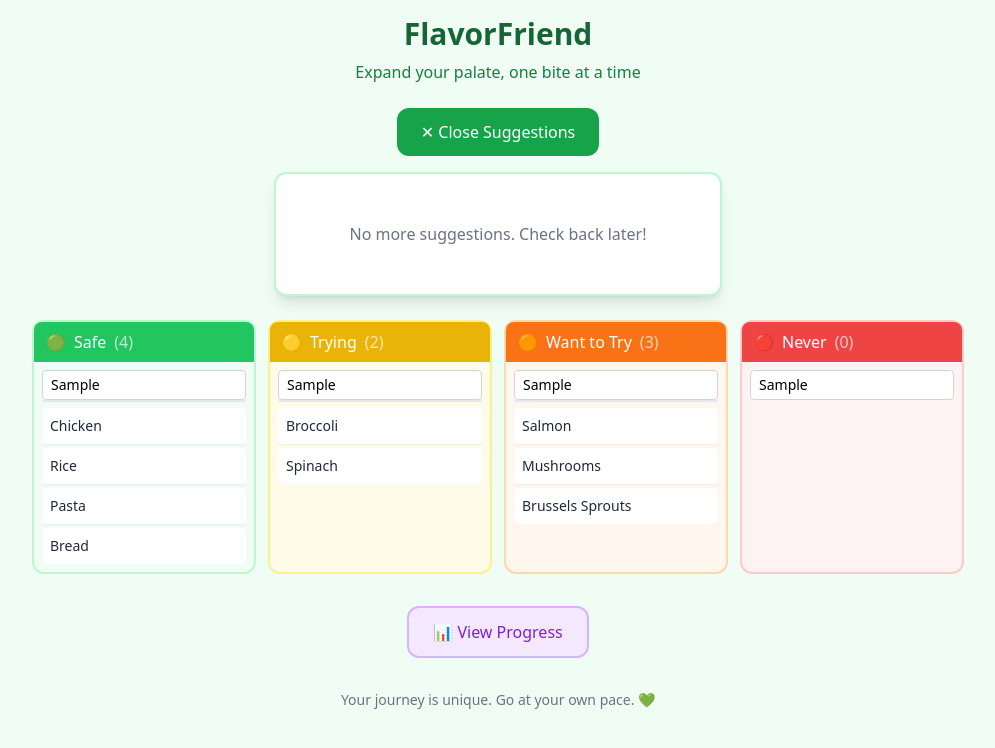
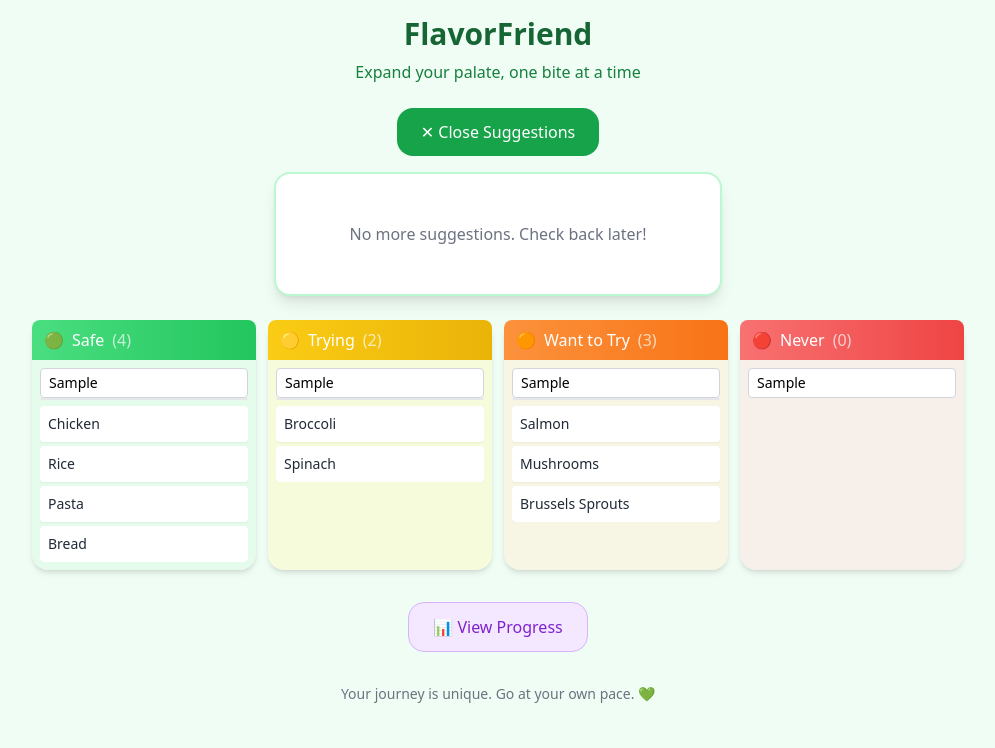
Before and after one commit to nadia-nh/flavor-friend, a Next.js app: page / in a window 1280 px wide. Both pictures are taken after typing "Sample", "Sample", "Sample", "Sample" into the empty fields and a click on the button "+ Food Suggestions". Shown: the top 748 px of the page, without its empty margins (142-1137 px from the left). Built offline with nearby package versions, Linux system fonts and the light colour scheme.

Commit message:
Modernize UI: increase rounded corners and add shadows with gradients

```diff
--- a/src/app/page.tsx
+++ b/src/app/page.tsx
@@ -24,10 +24,10 @@ const defaultFoods: Food[] = [
 ]
 
 const categoryInfo: Record<FoodCategory, { label: string; emoji: string; color: string; headerColor: string }> = {
-  safe: { label: 'Safe', emoji: '🟢', color: 'bg-green-50 border-green-200', headerColor: 'bg-green-500' },
-  learning: { label: 'Trying', emoji: '🟡', color: 'bg-yellow-50 border-yellow-200', headerColor: 'bg-yellow-500' },
-  scary: { label: 'Want to Try', emoji: '🟠', color: 'bg-orange-50 border-orange-200', headerColor: 'bg-orange-500' },
-  never: { label: 'Never', emoji: '🔴', color: 'bg-red-50 border-red-200', headerColor: 'bg-red-500' },
+  safe: { label: 'Safe', emoji: '🟢', color: 'bg-green-100/50 shadow-md', headerColor: 'bg-gradient-to-r from-green-400 to-green-500' },
+  learning: { label: 'Trying', emoji: '🟡', color: 'bg-yellow-100/50 shadow-md', headerColor: 'bg-gradient-to-r from-yellow-400 to-yellow-500' },
+  scary: { label: 'Want to Try', emoji: '🟠', color: 'bg-orange-100/50 shadow-md', headerColor: 'bg-gradient-to-r from-orange-400 to-orange-500' },
+  never: { label: 'Never', emoji: '🔴', color: 'bg-red-100/50 shadow-md', headerColor: 'bg-gradient-to-r from-red-400 to-red-500' },
 }
 
 const encouragementMessages = [
@@ -261,17 +261,17 @@ export default function Home() {
 
       <button
         onClick={() => setShowSuggestions(!showSuggestions)}
-        className={`mx-auto block mb-4 px-6 py-3 rounded-xl font-medium transition-all ${
+        className={`mx-auto block mb-4 px-6 py-3 rounded-2xl font-medium transition-all ${
           showSuggestions
             ? 'bg-green-600 text-white'
-            : 'bg-green-100 text-green-700 border-2 border-green-300 hover:bg-green-200'
+            : 'bg-green-100 text-green-700 border border-green-300 hover:bg-green-200'
         }`}
       >
         {showSuggestions ? '✕ Close Suggestions' : '+ Food Suggestions'}
       </button>
 
       {showSuggestions && (
-        <div className="max-w-md mx-auto mb-6 p-4 bg-white rounded-xl border-2 border-green-200 shadow-lg">
+        <div className="max-w-md mx-auto mb-6 p-4 bg-white rounded-2xl border-2 border-green-200 shadow-lg">
           {!currentSuggestion ? (
             <p className="text-center text-gray-500 py-8">No more suggestions. Check back later!</p>
           ) : (
@@ -290,7 +290,7 @@ export default function Home() {
                 onTouchEnd={handleDragEnd}
               >
                 <div
-                  className="absolute inset-0 bg-gradient-to-b from-green-50 to-green-100 rounded-xl border-2 border-green-300 shadow-lg flex flex-col items-center justify-center p-6 transition-transform"
+                  className="absolute inset-0 bg-gradient-to-b from-green-50 to-green-100 rounded-2xl border border-green-300 shadow-lg flex flex-col items-center justify-center p-6 transition-transform"
                   style={{
                     transform: `translateY(${dragState.isDragging ? dragState.currentY - dragState.startY : 0}px) translateX(${dragState.isDragging ? dragState.currentX - dragState.startX : 0}px) rotate(${dragState.isDragging ? (dragState.currentX - dragState.startX) / 20 : 0}deg)`,
                   }}
@@ -312,7 +312,7 @@ export default function Home() {
               <div className="flex justify-center gap-2 mt-4">
                 <button
                   onClick={() => handleAddCurrentSuggestion('never')}
-                  className="px-4 py-2 bg-red-100 text-red-700 rounded-lg hover:bg-red-200 font-medium"
+                  className="px-4 py-2 bg-red-100 text-red-700 rounded-xl hover:bg-red-200 font-medium"
                 >
                   ← Never
                 </button>
@@ -321,13 +321,13 @@ export default function Home() {
                     setDismissedSuggestions([...dismissedSuggestions, currentSuggestion])
                     setSuggestionIndex(prev => prev + 1)
                   }}
-                  className="px-4 py-2 bg-gray-100 text-gray-600 rounded-lg hover:bg-gray-200 font-medium"
+                  className="px-4 py-2 bg-gray-100 text-gray-600 rounded-xl hover:bg-gray-200 font-medium"
                 >
                   ↑ Maybe Later
                 </button>
                 <button
                   onClick={() => handleAddCurrentSuggestion('scary')}
-                  className="px-4 py-2 bg-orange-100 text-orange-700 rounded-lg hover:bg-orange-200 font-medium"
+                  className="px-4 py-2 bg-orange-100 text-orange-700 rounded-xl hover:bg-orange-200 font-medium"
                 >
                   Want to Try →
                 </button>
@@ -347,7 +347,7 @@ export default function Home() {
           return (
             <div
               key={cat}
-              className={`flex-shrink-0 w-56 rounded-xl border-2 ${categoryInfo[cat].color} ${
+              className={`flex-shrink-0 w-56 rounded-2xl ${categoryInfo[cat].color} ${
                 dragOverCategory === cat ? 'ring-4 ring-blue-400 ring-opacity-50' : ''
               }`}
               onDragOver={(e) => {
@@ -399,7 +399,7 @@ export default function Home() {
                       }}
                     />
                     {showAutocomplete[cat] && inputValues[cat].length > 0 && (
-                      <div className="absolute z-10 w-full bg-white border border-gray-200 rounded-lg shadow-lg max-h-32 overflow-y-auto">
+                      <div className="absolute z-10 w-full bg-white border border-gray-200 rounded-xl shadow-lg max-h-32 overflow-y-auto">
                         {allFoodNames
                           .filter(name =>
                             name.toLowerCase().includes(inputValues[cat].toLowerCase()) &&
@@ -465,7 +465,7 @@ export default function Home() {
 
       {selectedFood && (
         <div className="fixed inset-0 bg-black/50 flex items-center justify-center z-40 p-4" onClick={() => setSelectedFood(null)}>
-          <div className="bg-white rounded-xl p-4 max-w-sm w-full max-h-[80vh] overflow-y-auto" onClick={e => e.stopPropagation()}>
+          <div className="bg-white rounded-2xl p-4 max-w-sm w-full max-h-[80vh] overflow-y-auto" onClick={e => e.stopPropagation()}>
             <div className="flex justify-between items-start mb-4">
               <h3 className="text-lg font-semibold">{selectedFood.name}</h3>
               <div className="flex gap-1">
@@ -536,7 +536,7 @@ export default function Home() {
 
             <button
               onClick={() => setSelectedFood(null)}
-              className="w-full py-2 bg-gray-100 text-gray-600 rounded-lg"
+              className="w-full py-2 bg-gray-100 text-gray-600 rounded-xl"
             >
               Close
             </button>
@@ -546,17 +546,17 @@ export default function Home() {
 
       <button
         onClick={() => setShowProgress(!showProgress)}
-        className={`mx-auto block mb-4 px-6 py-3 rounded-xl font-medium transition-all ${
+        className={`mx-auto block mb-4 px-6 py-3 rounded-2xl font-medium transition-all ${
           showProgress
             ? 'bg-purple-600 text-white'
-            : 'bg-purple-100 text-purple-700 border-2 border-purple-300 hover:bg-purple-200'
+            : 'bg-purple-100 text-purple-700 border border-purple-300 hover:bg-purple-200'
         }`}
       >
         {showProgress ? '✕ Close Progress' : '📊 View Progress'}
       </button>
 
       {showProgress && (
-        <div className="max-w-md mx-auto mb-6 p-4 bg-white rounded-xl border-2 border-purple-200 shadow-lg">
+        <div className="max-w-md mx-auto mb-6 p-4 bg-white rounded-2xl border-2 border-purple-200 shadow-lg">
           <h3 className="font-semibold text-purple-800 mb-4">Your Food Journey</h3>
 
           <div className="space-y-4">
@@ -617,7 +617,7 @@ export default function Home() {
 
       {attemptModal && (
         <div className="fixed inset-0 bg-black/50 flex items-center justify-center z-50 p-4">
-          <div className="bg-white rounded-xl p-4 max-w-sm w-full">
+          <div className="bg-white rounded-2xl p-4 max-w-sm w-full">
             <h3 className="font-semibold text-lg mb-4">Log attempt: {attemptModal.name}</h3>
 
             <div className="mb-3">
@@ -626,7 +626,7 @@ export default function Home() {
                 type="text"
                 value={attemptMethod}
                 onChange={e => setAttemptMethod(e.target.value)}
-                className="w-full px-3 py-2 border border-gray-300 rounded-lg"
+                className="w-full px-3 py-2 border border-gray-300 rounded-xl"
               />
             </div>
 
@@ -635,7 +635,7 @@ export default function Home() {
               <div className="flex gap-2">
                 <button
                   onClick={() => setAttemptLiked(true)}
-                  className={`flex-1 py-2 rounded-lg border ${
+                  className={`flex-1 py-2 rounded-xl border ${
                     attemptLiked === true ? 'bg-green-500 text-white border-green-500' : 'border-gray-300 text-gray-600'
                   }`}
                 >
@@ -643,7 +643,7 @@ export default function Home() {
                 </button>
                 <button
                   onClick={() => setAttemptLiked(false)}
-                  className={`flex-1 py-2 rounded-lg border ${
+                  className={`flex-1 py-2 rounded-xl border ${
                     attemptLiked === false ? 'bg-red-500 text-white border-red-500' : 'border-gray-300 text-gray-600'
                   }`}
                 >
@@ -651,7 +651,7 @@ export default function Home() {
                 </button>
                 <button
                   onClick={() => setAttemptLiked(null)}
-                  className={`flex-1 py-2 rounded-lg border ${
+                  className={`flex-1 py-2 rounded-xl border ${
                     attemptLiked === null ? 'bg-gray-500 text-white border-gray-500' : 'border-gray-300 text-gray-600'
                   }`}
                 >
@@ -665,7 +665,7 @@ export default function Home() {
               <textarea
                 value={attemptNotes}
                 onChange={e => setAttemptNotes(e.target.value)}
-                className="w-full px-3 py-2 border border-gray-300 rounded-lg"
+                className="w-full px-3 py-2 border border-gray-300 rounded-xl"
                 rows={2}
               />
             </div>
@@ -673,13 +673,13 @@ export default function Home() {
             <div className="flex gap-2">
               <button
                 onClick={() => setAttemptModal(null)}
-                className="flex-1 py-2 border border-gray-300 rounded-lg text-gray-600"
+                className="flex-1 py-2 border border-gray-300 rounded-xl text-gray-600"
               >
                 Cancel
               </button>
               <button
                 onClick={submitAttempt}
-                className="flex-1 py-2 bg-green-600 text-white rounded-lg"
+                className="flex-1 py-2 bg-green-600 text-white rounded-xl"
               >
                 Save
               </button>
```
Also changed, not shown: 1 other file (tests, documents, lock files or other folders).
